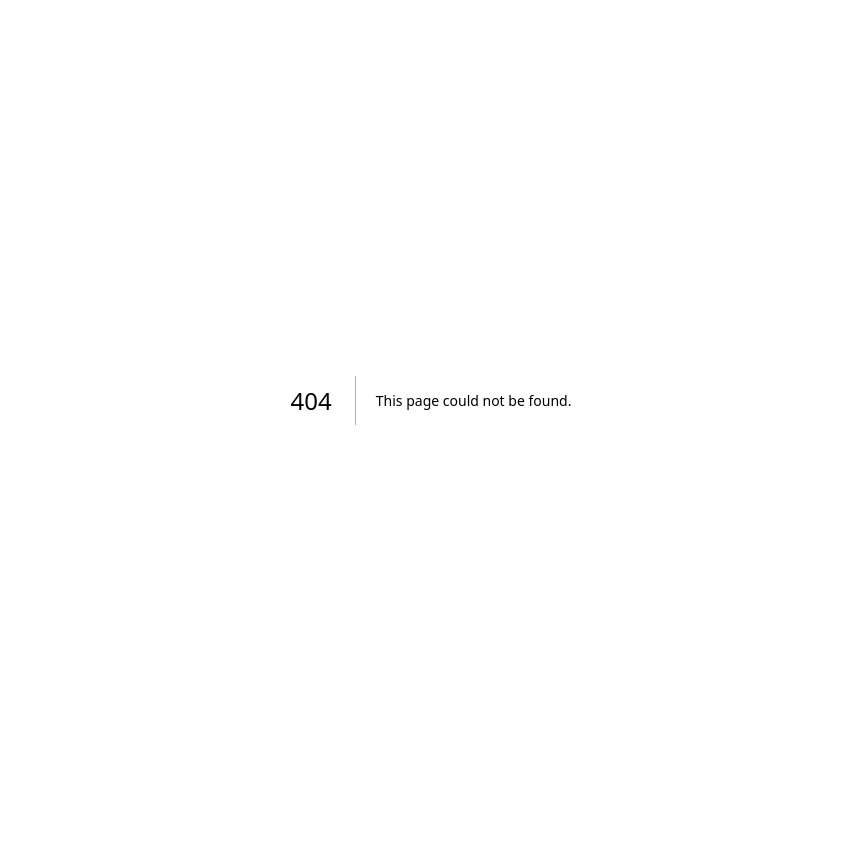
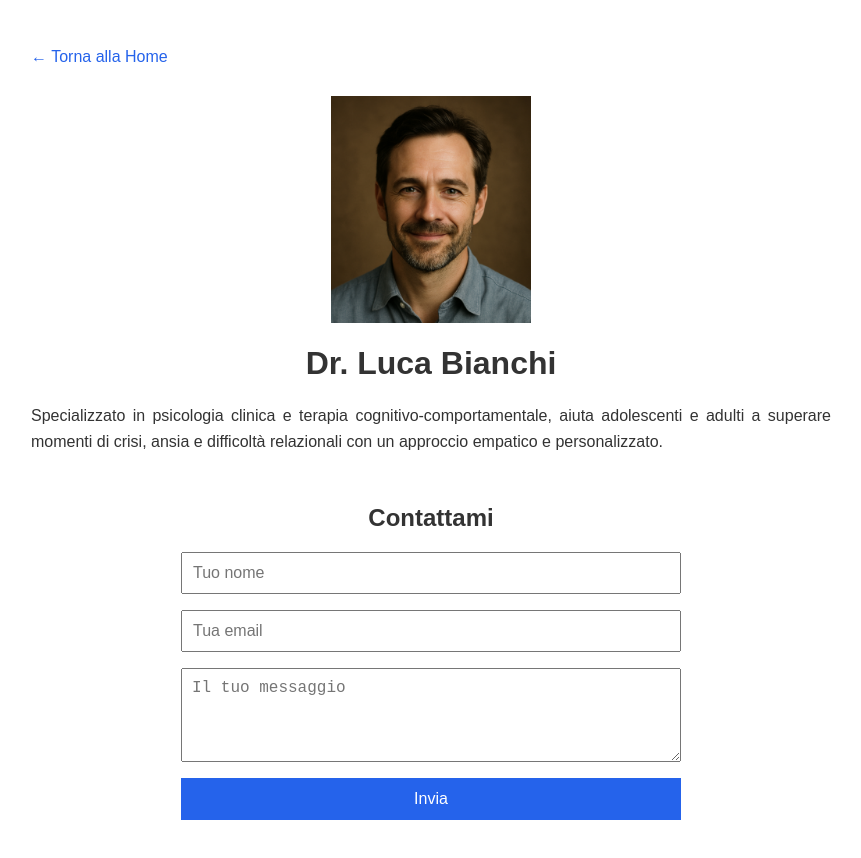
Before and after one commit to smartigoai-sketch/LoStudioBlu_Firenze, a Next.js app: page /prof-luca-bianchi in a window 1280 px wide. Before the commit this address had no page. Shown: the top 858 px of the page, without its empty margins (209-1070 px from the left). Before the commit the page ends 800 px from the top, so only its background shows below. Built offline with nearby package versions, Linux system fonts and the light colour scheme.

Commit message:
Create prof-luca-bianchi.js

```diff
--- /dev/null
+++ b/pages/prof-luca-bianchi.js
@@ -0,0 +1,33 @@
+export default function ProfLucaBianchi() {
+  return (
+    <div style={{fontFamily:'Arial, sans-serif', padding:'40px 16px', maxWidth:'800px', margin:'0 auto', color:'#333'}}>
+      <a href="/" style={{textDecoration:'none', color:'#2563eb', display:'block', marginBottom:'30px'}}>← Torna alla Home</a>
+      <img src="/prof1.jpg" alt="Dr. Luca Bianchi" style={{width:'200px', display:'block', margin:'0 auto 20px'}} />
+      <h1 style={{textAlign:'center'}}>Dr. Luca Bianchi</h1>
+      <p style={{fontSize:'16px', lineHeight:1.6, textAlign:'justify'}}>
+        Specializzato in psicologia clinica e terapia cognitivo-comportamentale, aiuta adolescenti e adulti a superare momenti di crisi,
+        ansia e difficoltà relazionali con un approccio empatico e personalizzato.
+      </p>
+
+      <h2 style={{marginTop:'50px', textAlign:'center'}}>Contattami</h2>
+      <form
+        action="YOUR_APPS_SCRIPT_WEBAPP_URL"
+        method="post"
+        style={{display:'grid', gap:'16px', maxWidth:'500px', margin:'0 auto'}}
+      >
+        <input type="hidden" name="professionista" value="Dr. Luca Bianchi" />
+        <input type="text" name="nome" placeholder="Tuo nome" required style={{padding:'10px', fontSize:'16px'}} />
+        <input type="email" name="email" placeholder="Tua email" required style={{padding:'10px', fontSize:'16px'}} />
+        <textarea name="messaggio" placeholder="Il tuo messaggio" rows="4" required style={{padding:'10px', fontSize:'16px'}} />
+        <button type="submit" style={{
+          padding:'12px',
+          fontSize:'16px',
+          background:'#2563eb',
+          color:'#fff',
+          border:'none',
+          cursor:'pointer'
+        }}>Invia</button>
+      </form>
+    </div>
+  );
+}
```
